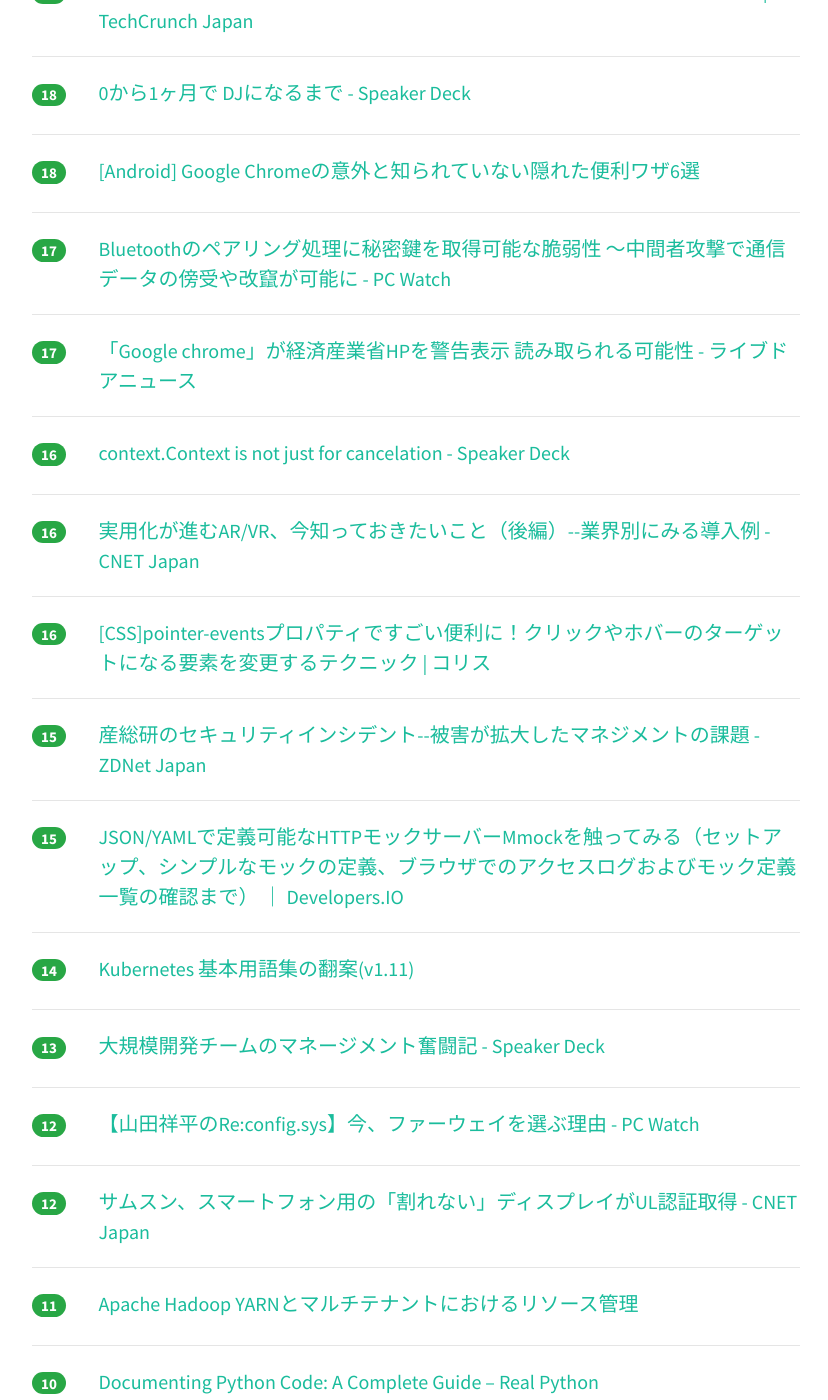
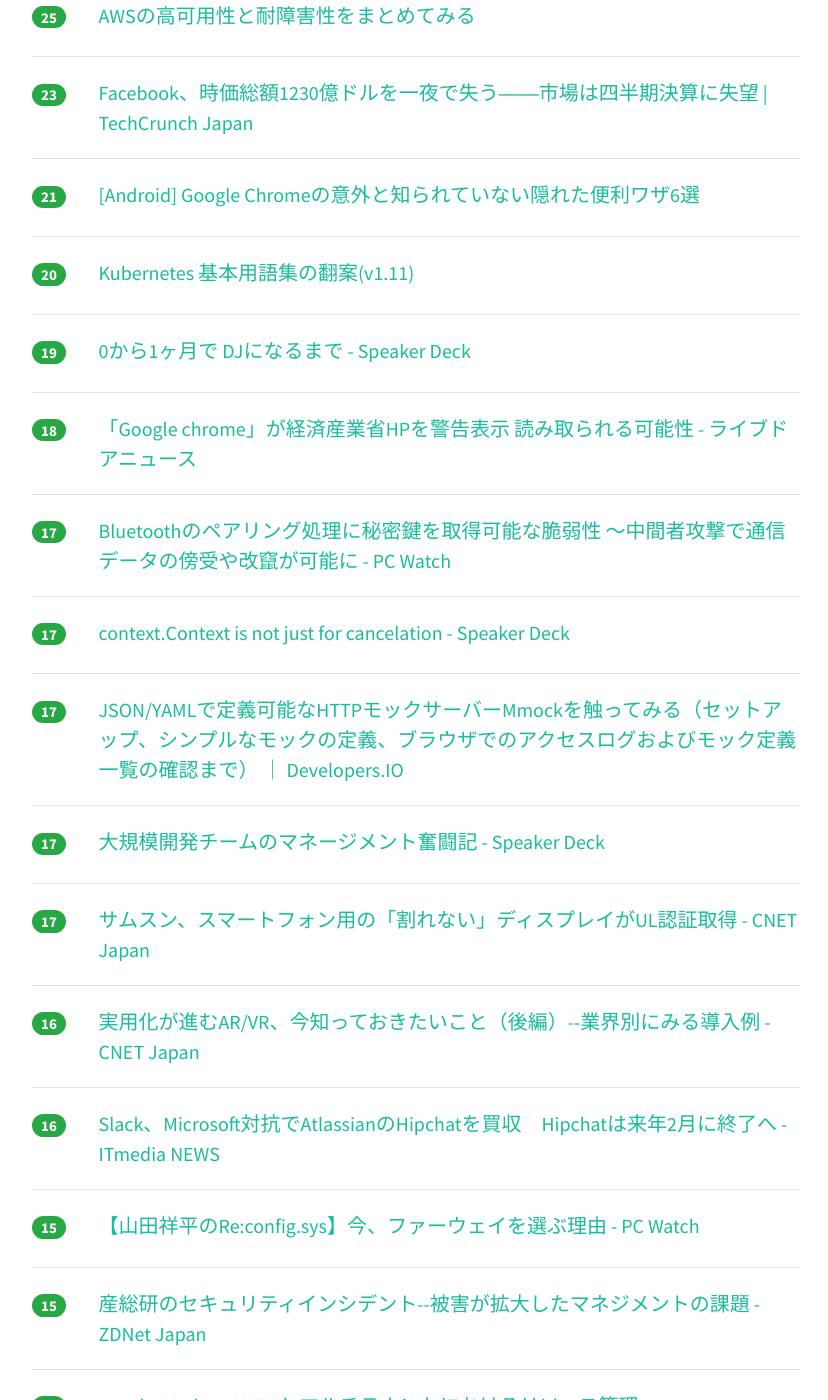
Before and after one commit to yatta47/hatena-matome-site, a Jekyll site: the page built from _posts/2018-07-27-hatena.md, in a window 1280 px wide and 1400 px high, scrolled down 1833 px. Shown: the whole window, without its empty margins (224-1052 px from the left). Built offline with Jekyll 4.4.1, drawn with Linux system fonts in a browser that asks for light colours; nearby versions of some CDN libraries; some of the changed text lies outside the part shown.

Commit message:
Updated 2018-07-27

```diff
--- a/_posts/2018-07-27-hatena.md
+++ b/_posts/2018-07-27-hatena.md
@@ -1,33 +1,38 @@
 ---
 layout: post
 title:  "2018-07-27 はてぶIT"
-date:   2018-07-27 11:02:38
+date:   2018-07-27 12:02:53
 tags: [it-hotentry]
 ---
-36 件のデータあり
+37 件のデータあり
 
 <hr><div class="row">
-<div class="col-1"><span class="badge badge-pill badge-success h2">94</span></div>
+<div class="col-1"><span class="badge badge-pill badge-success h2">110</span></div>
+<div class="col-11"><a href='https://japan.blogs.atlassian.com/2018/07/new-atlassian-slack-partnership/' target='_blank'>Slackとの新しいパートナーシップの発表について | Atlassian Blogs</a></div>
+</div>
+<hr>
+<div class="row">
+<div class="col-1"><span class="badge badge-pill badge-success h2">105</span></div>
 <div class="col-11"><a href='https://headlines.yahoo.co.jp/hl?a=20180726-00000104-jij-pol' target='_blank'>最新閲覧ソフト、官庁HPに警告＝通信暗号化へ順次対応―総務省など（時事通信） - Yahoo!ニュース</a></div>
 </div>
 <hr>
 <div class="row">
-<div class="col-1"><span class="badge badge-pill badge-success h2">85</span></div>
+<div class="col-1"><span class="badge badge-pill badge-success h2">94</span></div>
+<div class="col-11"><a href='http://www.itmedia.co.jp/mobile/articles/1807/27/news037.html' target='_blank'>2年以上前の「iPhone SE」がいまだに“現役”の理由 - ITmedia Mobile</a></div>
+</div>
+<hr>
+<div class="row">
+<div class="col-1"><span class="badge badge-pill badge-success h2">92</span></div>
+<div class="col-11"><a href='https://uinyan.com/engineer_dj_meetup_2_report/' target='_blank'>「エンジニアのためのDJ Meetup ＃2」レポート 〜エンジニアがDJを体験してわかったこと〜 | uinyan．com</a></div>
+</div>
+<hr>
+<div class="row">
+<div class="col-1"><span class="badge badge-pill badge-success h2">89</span></div>
 <div class="col-11"><a href='https://www.publickey1.jp/blog/18/docker_for_winmackubernetesstable_channel.html' target='_blank'>Docker for Win/MacのKubernetes統合が正式版に。Stable Channelでリリース開始 － Publickey</a></div>
 </div>
 <hr>
 <div class="row">
-<div class="col-1"><span class="badge badge-pill badge-success h2">85</span></div>
-<div class="col-11"><a href='https://japan.blogs.atlassian.com/2018/07/new-atlassian-slack-partnership/' target='_blank'>Slackとの新しいパートナーシップの発表について | Atlassian Blogs</a></div>
-</div>
-<hr>
-<div class="row">
-<div class="col-1"><span class="badge badge-pill badge-success h2">82</span></div>
-<div class="col-11"><a href='https://uinyan.com/engineer_dj_meetup_2_report/' target='_blank'>「エンジニアのためのDJ Meetup ＃2」レポート 〜エンジニアがDJを体験してわかったこと〜 | uinyan．com</a></div>
-</div>
-<hr>
-<div class="row">
-<div class="col-1"><span class="badge badge-pill badge-success h2">59</span></div>
+<div class="col-1"><span class="badge badge-pill badge-success h2">86</span></div>
 <div class="col-11"><a href='https://toyokeizai.net/articles/-/229925' target='_blank'>日本人は｢GAFAの恐ろしさ｣を知らなすぎる | 読書 | 東洋経済オンライン | 経済ニュースの新基準</a></div>
 </div>
 <hr>
@@ -37,33 +42,38 @@ tags: [it-hotentry]
 </div>
 <hr>
 <div class="row">
-<div class="col-1"><span class="badge badge-pill badge-success h2">38</span></div>
-<div class="col-11"><a href='http://www.itmedia.co.jp/mobile/articles/1807/27/news037.html' target='_blank'>2年以上前の「iPhone SE」がいまだに“現役”の理由 - ITmedia Mobile</a></div>
+<div class="col-1"><span class="badge badge-pill badge-success h2">52</span></div>
+<div class="col-11"><a href='https://ja.atlassian.com/partnerships/slack' target='_blank'>アトラシアン + Slack | アトラシアン</a></div>
 </div>
 <hr>
 <div class="row">
-<div class="col-1"><span class="badge badge-pill badge-success h2">36</span></div>
+<div class="col-1"><span class="badge badge-pill badge-success h2">40</span></div>
 <div class="col-11"><a href='http://katsumakazuyo.hatenablog.com/entry/2018/07/26/231321' target='_blank'>車の中に、Google Home miniとChromecastをつなげてみる。本気で便利。車の利便性が変わる感じ。 - 勝間和代が徹底的にマニアックな話をアップするブログ</a></div>
 </div>
 <hr>
 <div class="row">
-<div class="col-1"><span class="badge badge-pill badge-success h2">32</span></div>
+<div class="col-1"><span class="badge badge-pill badge-success h2">37</span></div>
 <div class="col-11"><a href='https://slackhq.com/atlassian-and-slack-partnership' target='_blank'>Atlassian + Slack | The Official Slack Blog</a></div>
 </div>
 <hr>
 <div class="row">
-<div class="col-1"><span class="badge badge-pill badge-success h2">28</span></div>
+<div class="col-1"><span class="badge badge-pill badge-success h2">32</span></div>
 <div class="col-11"><a href='https://qiita.com/snuow/items/fe58b8f5e230f5dc48a4' target='_blank'>初心者による「Python初心者がコピペで使える!時系列データの可視化!」</a></div>
 </div>
 <hr>
 <div class="row">
-<div class="col-1"><span class="badge badge-pill badge-success h2">27</span></div>
+<div class="col-1"><span class="badge badge-pill badge-success h2">32</span></div>
+<div class="col-11"><a href='https://coliss.com/articles/build-websites/operation/css/css-pointer-events.html' target='_blank'>[CSS]pointer-eventsプロパティですごい便利に！クリックやホバーのターゲットになる要素を変更するテクニック | コリス</a></div>
+</div>
+<hr>
+<div class="row">
+<div class="col-1"><span class="badge badge-pill badge-success h2">29</span></div>
 <div class="col-11"><a href='https://mraka2015.hatenablog.com/entry/20180727/1532639289' target='_blank'>No.1407 低速モード時でもLINEのテレビ電話をかけることができる - 新・ぜんそく力な日常</a></div>
 </div>
 <hr>
 <div class="row">
-<div class="col-1"><span class="badge badge-pill badge-success h2">26</span></div>
-<div class="col-11"><a href='https://ja.atlassian.com/partnerships/slack' target='_blank'>アトラシアン + Slack | アトラシアン</a></div>
+<div class="col-1"><span class="badge badge-pill badge-success h2">27</span></div>
+<div class="col-11"><a href='http://www.itmedia.co.jp/news/articles/1807/26/news133.html' target='_blank'>「ソースネクストの時価総額を約3倍にした」　通訳デバイス「POCKETALK」に新モデル　自社開発で大幅機能アップ - ITmedia NEWS</a></div>
 </div>
 <hr>
 <div class="row">
@@ -73,27 +83,32 @@ tags: [it-hotentry]
 <hr>
 <div class="row">
 <div class="col-1"><span class="badge badge-pill badge-success h2">25</span></div>
-<div class="col-11"><a href='http://www.itmedia.co.jp/news/articles/1807/26/news133.html' target='_blank'>「ソースネクストの時価総額を約3倍にした」　通訳デバイス「POCKETALK」に新モデル　自社開発で大幅機能アップ - ITmedia NEWS</a></div>
+<div class="col-11"><a href='https://qiita.com/hz1_d/items/ca24e1d131bf475e23b1' target='_blank'>AWSの高可用性と耐障害性をまとめてみる</a></div>
+</div>
+<hr>
+<div class="row">
+<div class="col-1"><span class="badge badge-pill badge-success h2">23</span></div>
+<div class="col-11"><a href='https://jp.techcrunch.com/2018/07/27/2018-07-26-facebook-officially-loses-123-billion-in-value/' target='_blank'>Facebook、時価総額1230億ドルを一夜で失う――市場は四半期決算に失望 | TechCrunch Japan</a></div>
 </div>
 <hr>
 <div class="row">
 <div class="col-1"><span class="badge badge-pill badge-success h2">21</span></div>
-<div class="col-11"><a href='https://qiita.com/hz1_d/items/ca24e1d131bf475e23b1' target='_blank'>AWSの高可用性と耐障害性をまとめてみる</a></div>
+<div class="col-11"><a href='https://sp7pc.com/google/chrome/7712' target='_blank'>[Android] Google Chromeの意外と知られていない隠れた便利ワザ6選</a></div>
+</div>
+<hr>
+<div class="row">
+<div class="col-1"><span class="badge badge-pill badge-success h2">20</span></div>
+<div class="col-11"><a href='https://qiita.com/zembutsu/items/a23bd834438518268116' target='_blank'>Kubernetes 基本用語集の翻案(v1.11)</a></div>
 </div>
 <hr>
 <div class="row">
 <div class="col-1"><span class="badge badge-pill badge-success h2">19</span></div>
-<div class="col-11"><a href='https://jp.techcrunch.com/2018/07/27/2018-07-26-facebook-officially-loses-123-billion-in-value/' target='_blank'>Facebook、時価総額1230億ドルを一夜で失う――市場は四半期決算に失望 | TechCrunch Japan</a></div>
-</div>
-<hr>
-<div class="row">
-<div class="col-1"><span class="badge badge-pill badge-success h2">18</span></div>
 <div class="col-11"><a href='https://speakerdeck.com/masuidrive/0kara1keyue-de-djninarumade' target='_blank'>0から1ヶ月で DJになるまで - Speaker Deck</a></div>
 </div>
 <hr>
 <div class="row">
 <div class="col-1"><span class="badge badge-pill badge-success h2">18</span></div>
-<div class="col-11"><a href='https://sp7pc.com/google/chrome/7712' target='_blank'>[Android] Google Chromeの意外と知られていない隠れた便利ワザ6選</a></div>
+<div class="col-11"><a href='http://news.livedoor.com/article/detail/15069306/' target='_blank'>「Google chrome」が経済産業省HPを警告表示 読み取られる可能性 - ライブドアニュース</a></div>
 </div>
 <hr>
 <div class="row">
@@ -103,12 +118,22 @@ tags: [it-hotentry]
 <hr>
 <div class="row">
 <div class="col-1"><span class="badge badge-pill badge-success h2">17</span></div>
-<div class="col-11"><a href='http://news.livedoor.com/article/detail/15069306/' target='_blank'>「Google chrome」が経済産業省HPを警告表示 読み取られる可能性 - ライブドアニュース</a></div>
+<div class="col-11"><a href='https://speakerdeck.com/izumin5210/context-dot-context-is-not-just-for-cancelation' target='_blank'>context.Context is not just for cancelation - Speaker Deck</a></div>
 </div>
 <hr>
 <div class="row">
-<div class="col-1"><span class="badge badge-pill badge-success h2">16</span></div>
-<div class="col-11"><a href='https://speakerdeck.com/izumin5210/context-dot-context-is-not-just-for-cancelation' target='_blank'>context.Context is not just for cancelation - Speaker Deck</a></div>
+<div class="col-1"><span class="badge badge-pill badge-success h2">17</span></div>
+<div class="col-11"><a href='https://dev.classmethod.jp/etc/setup-mockserver-mmock/' target='_blank'>JSON/YAMLで定義可能なHTTPモックサーバーMmockを触ってみる（セットアップ、シンプルなモックの定義、ブラウザでのアクセスログおよびモック定義一覧の確認まで） ｜ Developers.IO</a></div>
+</div>
+<hr>
+<div class="row">
+<div class="col-1"><span class="badge badge-pill badge-success h2">17</span></div>
+<div class="col-11"><a href='https://speakerdeck.com/yunon_phys/da-gui-mo-kai-fa-timufalsemanezimentofen-dou-ji' target='_blank'>大規模開発チームのマネージメント奮闘記 - Speaker Deck</a></div>
+</div>
+<hr>
+<div class="row">
+<div class="col-1"><span class="badge badge-pill badge-success h2">17</span></div>
+<div class="col-11"><a href='https://japan.cnet.com/article/35123129/' target='_blank'>サムスン、スマートフォン用の「割れない」ディスプレイがUL認証取得 - CNET Japan</a></div>
 </div>
 <hr>
 <div class="row">
@@ -118,7 +143,12 @@ tags: [it-hotentry]
 <hr>
 <div class="row">
 <div class="col-1"><span class="badge badge-pill badge-success h2">16</span></div>
-<div class="col-11"><a href='https://coliss.com/articles/build-websites/operation/css/css-pointer-events.html' target='_blank'>[CSS]pointer-eventsプロパティですごい便利に！クリックやホバーのターゲットになる要素を変更するテクニック | コリス</a></div>
+<div class="col-11"><a href='http://www.itmedia.co.jp/news/articles/1807/27/news063.html' target='_blank'>Slack、Microsoft対抗でAtlassianのHipchatを買収　Hipchatは来年2月に終了へ - ITmedia NEWS</a></div>
+</div>
+<hr>
+<div class="row">
+<div class="col-1"><span class="badge badge-pill badge-success h2">15</span></div>
+<div class="col-11"><a href='https://pc.watch.impress.co.jp/docs/column/config/1135087.html' target='_blank'>【山田祥平のRe:config.sys】今、ファーウェイを選ぶ理由 - PC Watch</a></div>
 </div>
 <hr>
 <div class="row">
@@ -127,33 +157,13 @@ tags: [it-hotentry]
 </div>
 <hr>
 <div class="row">
-<div class="col-1"><span class="badge badge-pill badge-success h2">15</span></div>
-<div class="col-11"><a href='https://dev.classmethod.jp/etc/setup-mockserver-mmock/' target='_blank'>JSON/YAMLで定義可能なHTTPモックサーバーMmockを触ってみる（セットアップ、シンプルなモックの定義、ブラウザでのアクセスログおよびモック定義一覧の確認まで） ｜ Developers.IO</a></div>
-</div>
-<hr>
-<div class="row">
-<div class="col-1"><span class="badge badge-pill badge-success h2">14</span></div>
-<div class="col-11"><a href='https://qiita.com/zembutsu/items/a23bd834438518268116' target='_blank'>Kubernetes 基本用語集の翻案(v1.11)</a></div>
-</div>
-<hr>
-<div class="row">
-<div class="col-1"><span class="badge badge-pill badge-success h2">13</span></div>
-<div class="col-11"><a href='https://speakerdeck.com/yunon_phys/da-gui-mo-kai-fa-timufalsemanezimentofen-dou-ji' target='_blank'>大規模開発チームのマネージメント奮闘記 - Speaker Deck</a></div>
-</div>
-<hr>
-<div class="row">
-<div class="col-1"><span class="badge badge-pill badge-success h2">12</span></div>
-<div class="col-11"><a href='https://pc.watch.impress.co.jp/docs/column/config/1135087.html' target='_blank'>【山田祥平のRe:config.sys】今、ファーウェイを選ぶ理由 - PC Watch</a></div>
-</div>
-<hr>
-<div class="row">
-<div class="col-1"><span class="badge badge-pill badge-success h2">12</span></div>
-<div class="col-11"><a href='https://japan.cnet.com/article/35123129/' target='_blank'>サムスン、スマートフォン用の「割れない」ディスプレイがUL認証取得 - CNET Japan</a></div>
+<div class="col-1"><span class="badge badge-pill badge-success h2">11</span></div>
+<div class="col-11"><a href='https://www.slideshare.net/Cloudera_jp/apache-hadoop-yarn-107568692' target='_blank'>Apache Hadoop YARNとマルチテナントにおけるリソース管理</a></div>
 </div>
 <hr>
 <div class="row">
 <div class="col-1"><span class="badge badge-pill badge-success h2">11</span></div>
-<div class="col-11"><a href='https://www.slideshare.net/Cloudera_jp/apache-hadoop-yarn-107568692' target='_blank'>Apache Hadoop YARNとマルチテナントにおけるリソース管理</a></div>
+<div class="col-11"><a href='http://www.youtube.com/watch?v=BbFRQ4BdIys' target='_blank'>ソニーの犬型ロボット「aibo」と犬の共生の可能性を探る実験動画</a></div>
 </div>
 <hr>
 <div class="row">
@@ -172,11 +182,6 @@ tags: [it-hotentry]
 </div>
 <hr>
 <div class="row">
-<div class="col-1"><span class="badge badge-pill badge-success h2">5</span></div>
-<div class="col-11"><a href='http://www.itmedia.co.jp/news/articles/1807/27/news063.html' target='_blank'>Slack、Microsoft対抗でAtlassianのHipchatを買収　Hipchatは来年2月に終了へ - ITmedia NEWS</a></div>
-</div>
-<hr>
-<div class="row">
 <div class="col-1"><span class="badge badge-pill badge-success h2">4</span></div>
 <div class="col-11"><a href='http://uinyan.com/engineer_dj_meetup_2_report/' target='_blank'>「エンジニアのためのDJ Meetup ＃2」レポート 〜エンジニアがDJを体験してわかったこと〜 | uinyan．com</a></div>
 </div>
```
